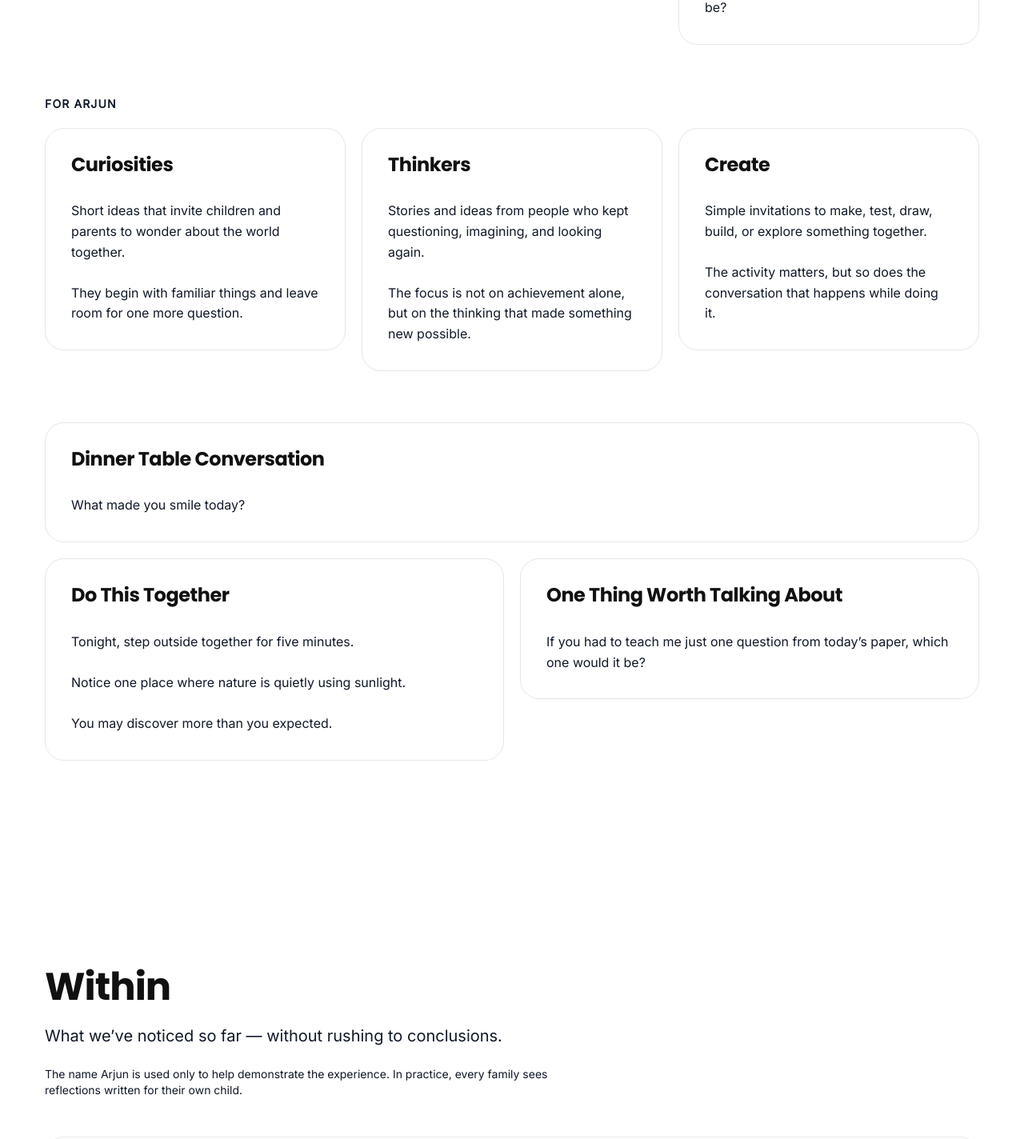
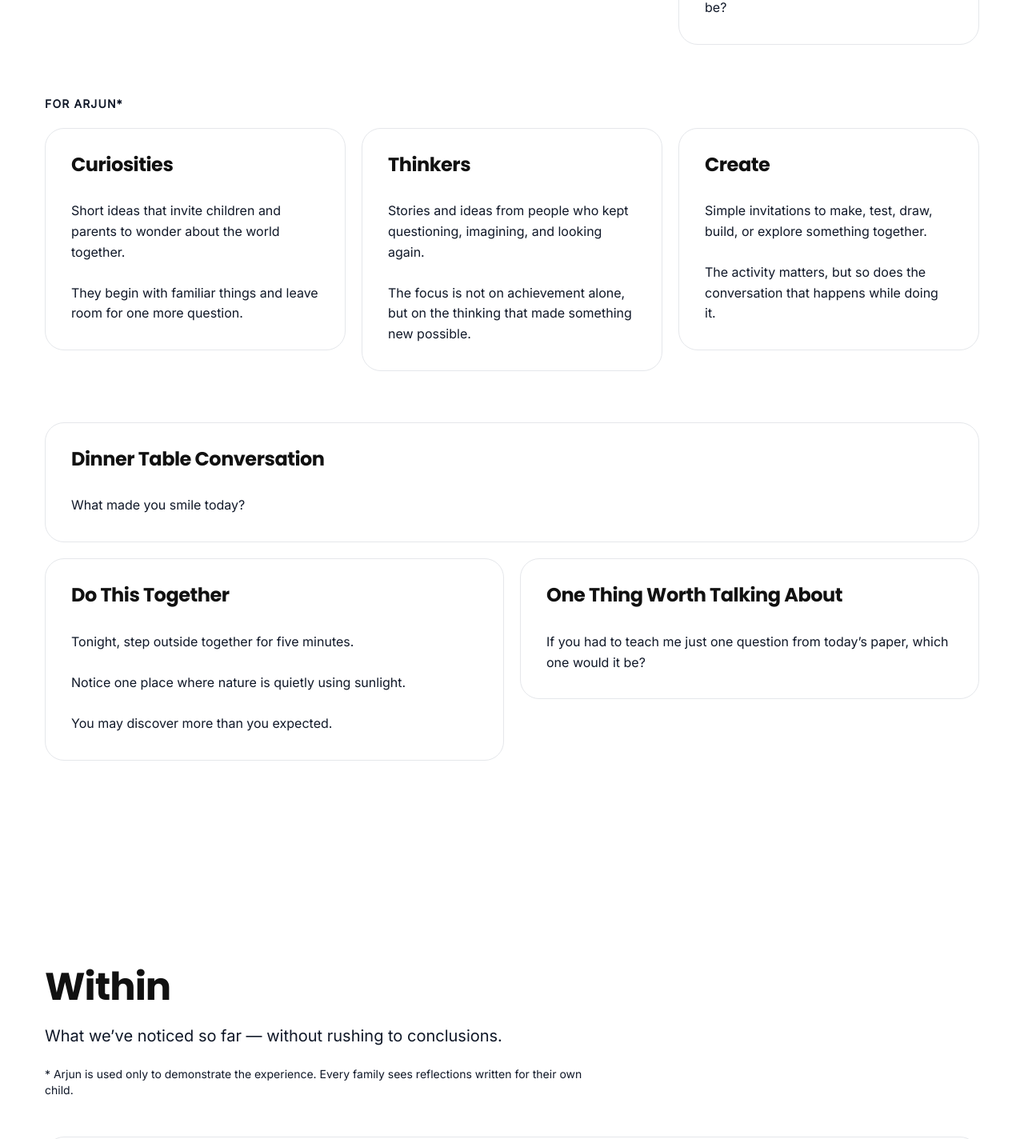
Before and after one commit to upbringapp/upbring-website, a Next.js app: page / in a window 1280 px wide. Shown: the part 2800-4224 px from the top of the page at 80% size. Built offline with nearby package versions, Linux system fonts and the light colour scheme.

Commit message:
Clarify sample child reference

```diff
--- a/components/sections/canopy-section.tsx
+++ b/components/sections/canopy-section.tsx
@@ -29,7 +29,7 @@ export function CanopySection() {
 
       <div className="mt-16">
         <p className="text-sm font-semibold uppercase tracking-[0.08em] text-[var(--text-secondary)]">
-          For Arjun
+          For Arjun*
         </p>
         <div className="mt-5 grid items-start gap-5 md:grid-cols-3">
           <CanopyEditorialCard
--- a/components/sections/within-section.tsx
+++ b/components/sections/within-section.tsx
@@ -24,8 +24,8 @@ export function WithinSection() {
           What we’ve noticed so far — without rushing to conclusions.
         </p>
         <p className="mt-6 max-w-2xl text-sm text-[var(--text-secondary)]">
-          The name Arjun is used only to help demonstrate the experience. In
-          practice, every family sees reflections written for their own child.
+          * Arjun is used only to demonstrate the experience. Every family sees
+          reflections written for their own child.
         </p>
       </div>
 
```
